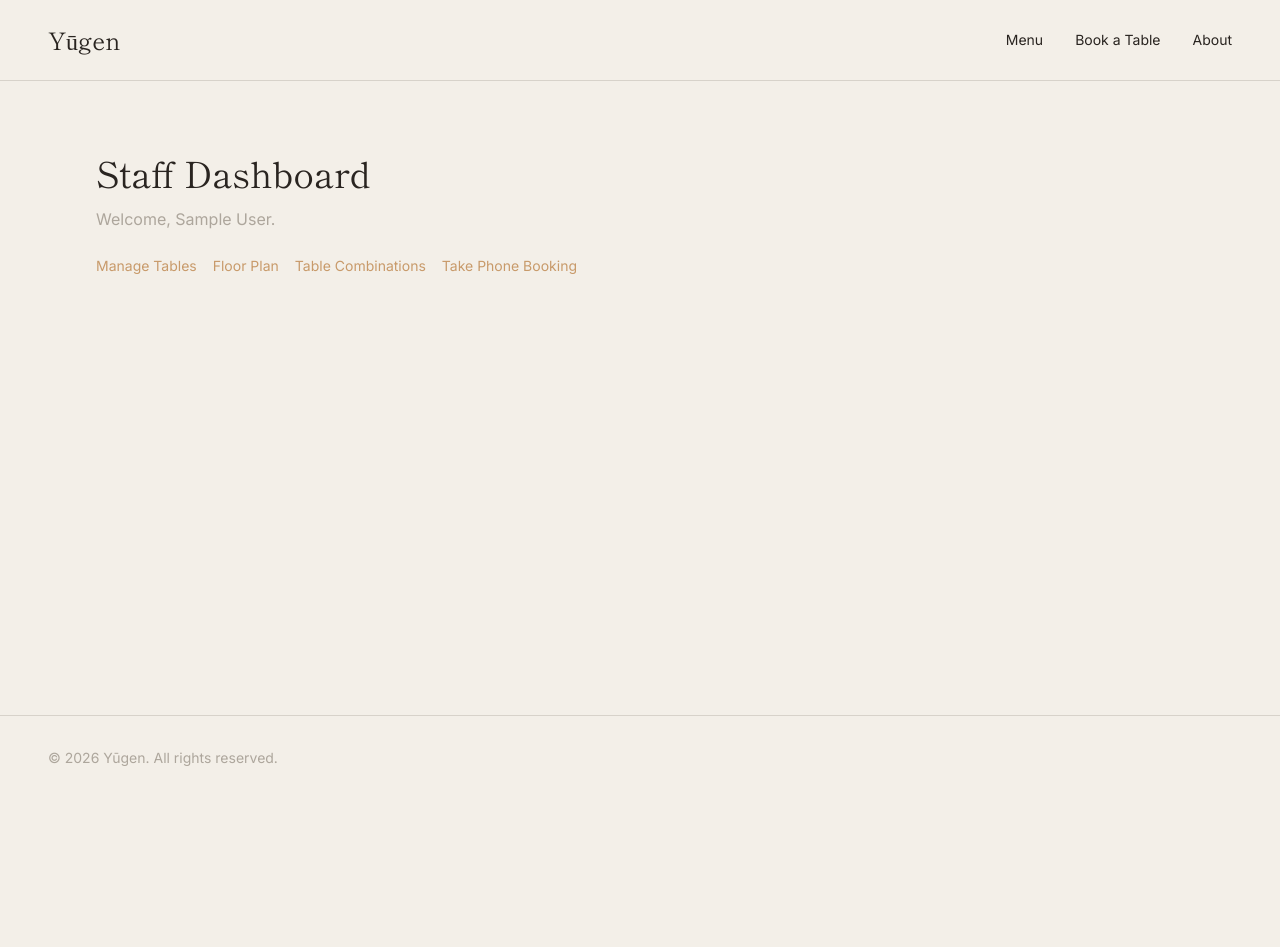
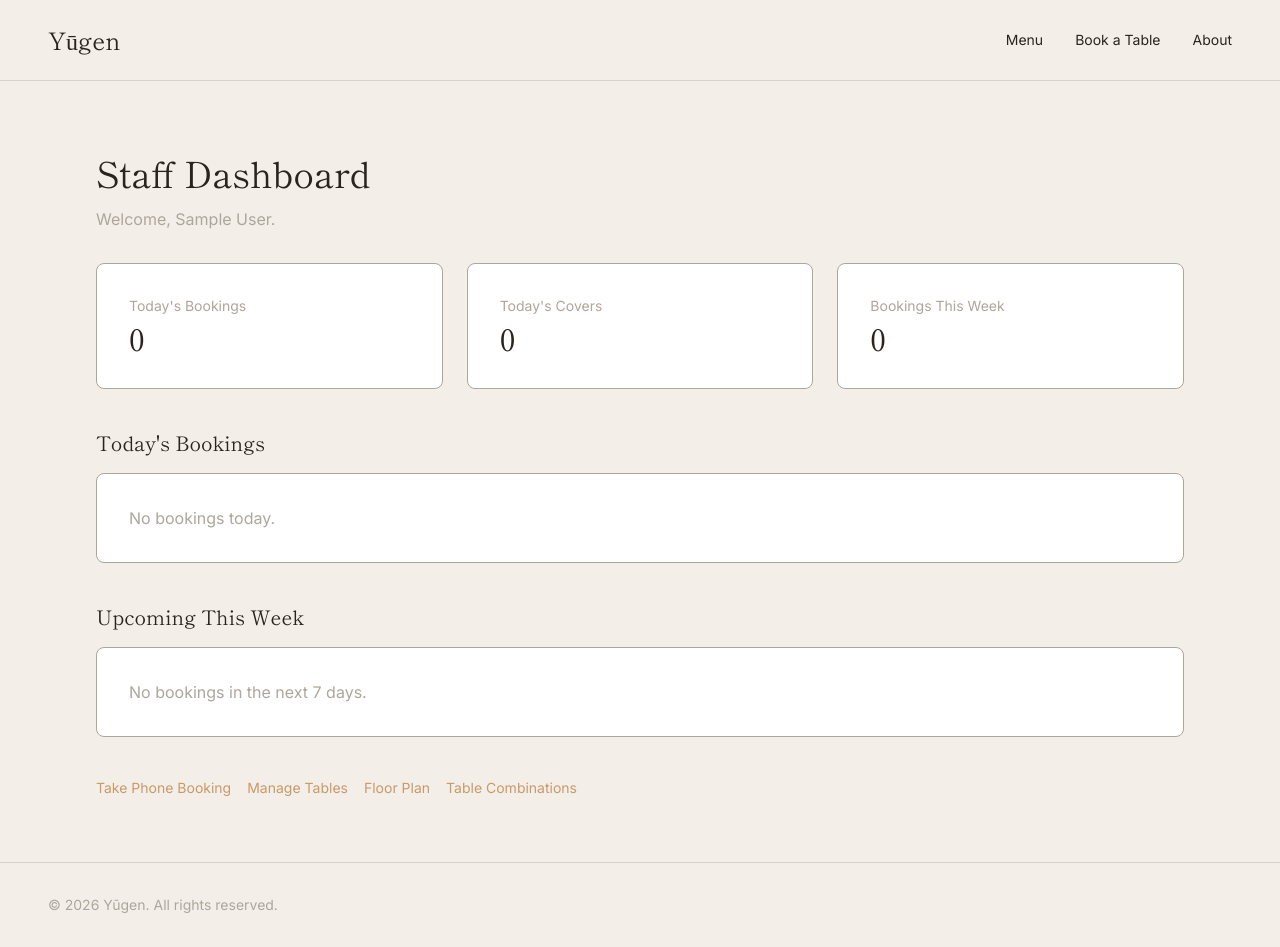
Before and after one commit to Willr-hawkins/restaurant-booking-project, a Django app: page /staff/dashboard/ in a window 1280 px wide. Before the commit the page ends 766 px from the top, so only its background shows below. Run offline with Django 5.2, Linux system fonts and the light colour scheme; a user stored in the database is signed in; tables that the repository leaves empty hold one stand-in row (values such as "Sample post").

Commit message:
Add manager dashboard with today's bookings , covers, and upcoming week stats

```diff
--- a/staff/templates/staff/dashboard.html
+++ b/staff/templates/staff/dashboard.html
@@ -3,12 +3,88 @@
 {% block content %}
 <div class="page-wrap">
     <h1 class="page-header">Staff Dashboard</h1>
-    <p class="text-concrete">Welcome, {{ request.user.get_full_name|default:request.user.username }}.</p>
-    <div class="flex gap-4 mt-6">
-        <a href="{% url 'table_list' %}" class="btn-link">Manage Tables</a>
-        <a href="{% url 'floor_plan_editor' %}" class="btn-link">Floor Plan</a>
-        <a href="{% url 'combination_list' %}" class="btn-link">Table Combinations</a>
+    <p class="text-concrete mb-8">Welcome, {{ request.user.get_full_name|default:request.user.username }}.</p>
+
+    {% if is_manager %}
+        <div class="grid md:grid-cols-3 gap-6 mb-10">
+            <div class="card">
+                <p class="text-sm text-concrete">Today's Bookings</p>
+                <p class="font-display text-3xl mt-1">{{ todays_booking_count }}</p>
+            </div>
+            <div class="card">
+                <p class="text-sm text-concrete">Today's Covers</p>
+                <p class="font-display text-3xl mt-1">{{ todays_covers }}</p>
+            </div>
+            <div class="card">
+                <p class="text-sm text-concrete">Bookings This Week</p>
+                <p class="font-display text-3xl mt-1">{{ upcoming_week_count }}</p>
+            </div>
+        </div>
+
+        <h2 class="font-display text-xl mb-4">Today's Bookings</h2>
+        <div class="card mb-10">
+            {% if todays_bookings %}
+                <table class="w-full text-left text-sm">
+                    <thead>
+                        <tr class="border-b border-concrete">
+                            <th class="py-2 font-body text-concrete font-medium">Time</th>
+                            <th class="py-2 font-body text-concrete font-medium">Guest</th>
+                            <th class="py-2 font-body text-concrete font-medium">Party</th>
+                            <th class="py-2 font-body text-concrete font-medium">Requests</th>
+                        </tr>
+                    </thead>
+                    <tbody>
+                        {% for booking in todays_bookings %}
+                            <tr class="border-b border-concrete/30 last:border-0">
+                                <td class="py-2">{{ booking.time|time:"g:i A" }}</td>
+                                <td class="py-2">{{ booking.guest_name }}</td>
+                                <td class="py-2">{{ booking.party_size }}</td>
+                                <td class="py-2">{{ booking.special_requests|default:"—" }}</td>
+                            </tr>
+                        {% endfor %}
+                    </tbody>
+                </table>
+            {% else %}
+                <p class="text-concrete">No bookings today.</p>
+            {% endif %}
+        </div>
+
+        <h2 class="font-display text-xl mb-4">Upcoming This Week</h2>
+        <div class="card mb-10">
+            {% if upcoming_week %}
+                <table class="w-full text-left text-sm">
+                    <thead>
+                        <tr class="border-b border-concrete">
+                            <th class="py-2 font-body text-concrete font-medium">Date</th>
+                            <th class="py-2 font-body text-concrete font-medium">Time</th>
+                            <th class="py-2 font-body text-concrete font-medium">Guest</th>
+                            <th class="py-2 font-body text-concrete font-medium">Party</th>
+                        </tr>
+                    </thead>
+                    <tbody>
+                        {% for booking in upcoming_week %}
+                            <tr class="border-b border-concrete/30 last:border-0">
+                                <td class="py-2">{{ booking.date }}</td>
+                                <td class="py-2">{{ booking.time|time:"g:i A" }}</td>
+                                <td class="py-2">{{ booking.guest_name }}</td>
+                                <td class="py-2">{{ booking.party_size }}</td>
+                            </tr>
+                        {% endfor %}
+                    </tbody>
+                </table>
+            {% else %}
+                <p class="text-concrete">No bookings in the next 7 days.</p>
+            {% endif %}
+        </div>
+    {% endif %}
+
+    <div class="flex gap-4 flex-wrap">
         <a href="{% url 'phone_booking_create' %}" class="btn-link">Take Phone Booking</a>
+        {% if is_manager %}
+            <a href="{% url 'table_list' %}" class="btn-link">Manage Tables</a>
+            <a href="{% url 'floor_plan_editor' %}" class="btn-link">Floor Plan</a>
+            <a href="{% url 'combination_list' %}" class="btn-link">Table Combinations</a>
+        {% endif %}
     </div>
 </div>
 {% endblock %}
--- a/staff/views.py
+++ b/staff/views.py
@@ -1,8 +1,12 @@
 from django.contrib.auth import authenticate, login, logout
 from django.contrib.auth.decorators import login_required
 from django.shortcuts import render, redirect
+from django.db.models import Sum
+from django.utils import timezone
+from datetime import timedelta
 
 from staff.decorators import staff_required
+from bookings.models import Booking
 
 def staff_login(request):
     if request.method == 'POST':
@@ -22,4 +26,27 @@ def staff_logout(request):
 
 @staff_required
 def staff_dashboard(request):
-    return render(request, 'staff/dashboard.html')
+    context = {}
+    profile = getattr(request.user, 'staff_profile', None)
+
+    if profile and profile.is_manager:
+        today = timezone.localtime().date()
+        week_end = today + timedelta(days=7)
+
+        todays_bookings = Booking.objects.filter(date=today, status='confirmed').order_by('time')
+        todays_covers = todays_bookings.aggregate(total=Sum('party_size'))['total'] or 0
+
+        upcoming_week = Booking.objects.filter(
+            date__gt=today, date__lte=week_end, status='confirmed'
+        ).order_by('date', 'time')
+
+        context.update({
+            'is_manager': True,
+            'todays_bookings': todays_bookings,
+            'todays_covers': todays_covers,
+            'todays_booking_count': todays_bookings.count(),
+            'upcoming_week': upcoming_week,
+            'upcoming_week_count': upcoming_week.count(),
+        })
+
+    return render(request, 'staff/dashboard.html', context)
--- a/static/css/output.css
+++ b/static/css/output.css
@@ -328,6 +328,9 @@
   }
   .gap-4 {
     gap: calc(var(--spacing) * 4);
+  }
+  .gap-6 {
+    gap: calc(var(--spacing) * 6);
   }
   .gap-8 {
     gap: calc(var(--spacing) * 8);
```
